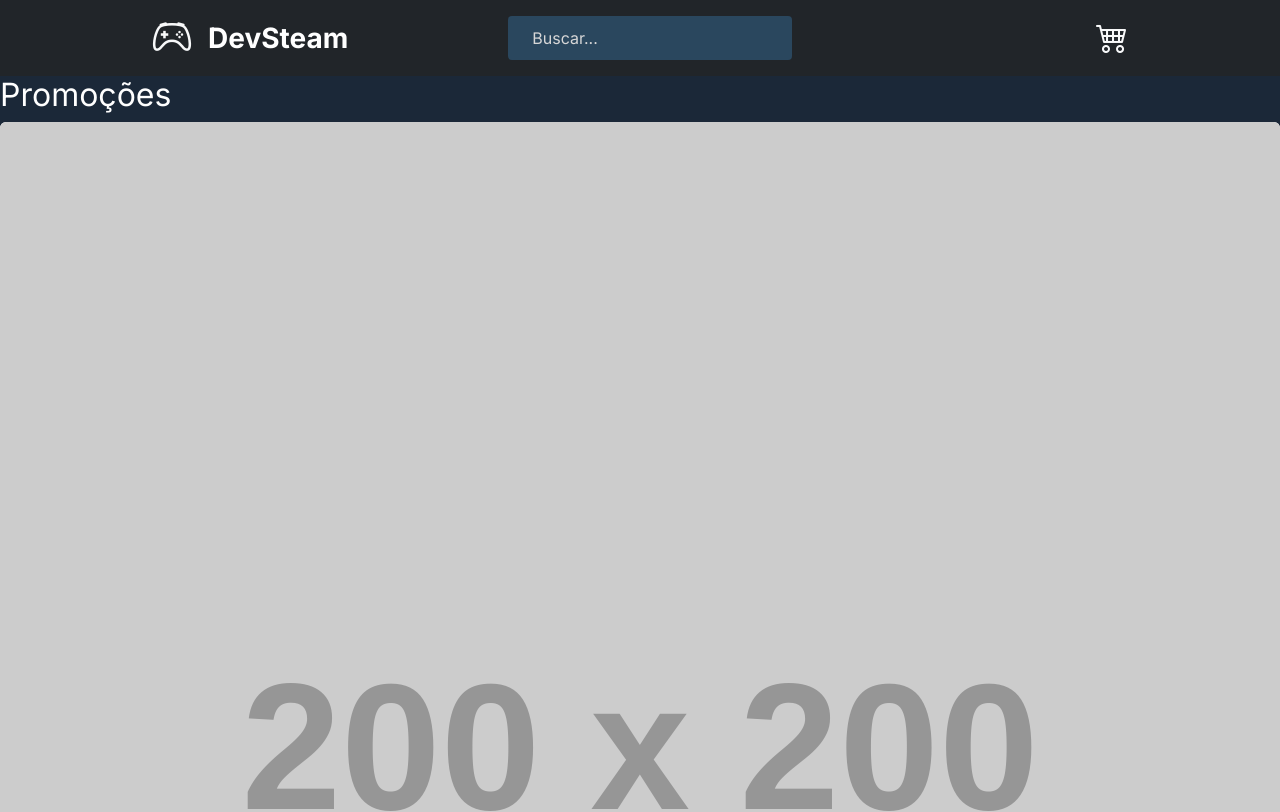
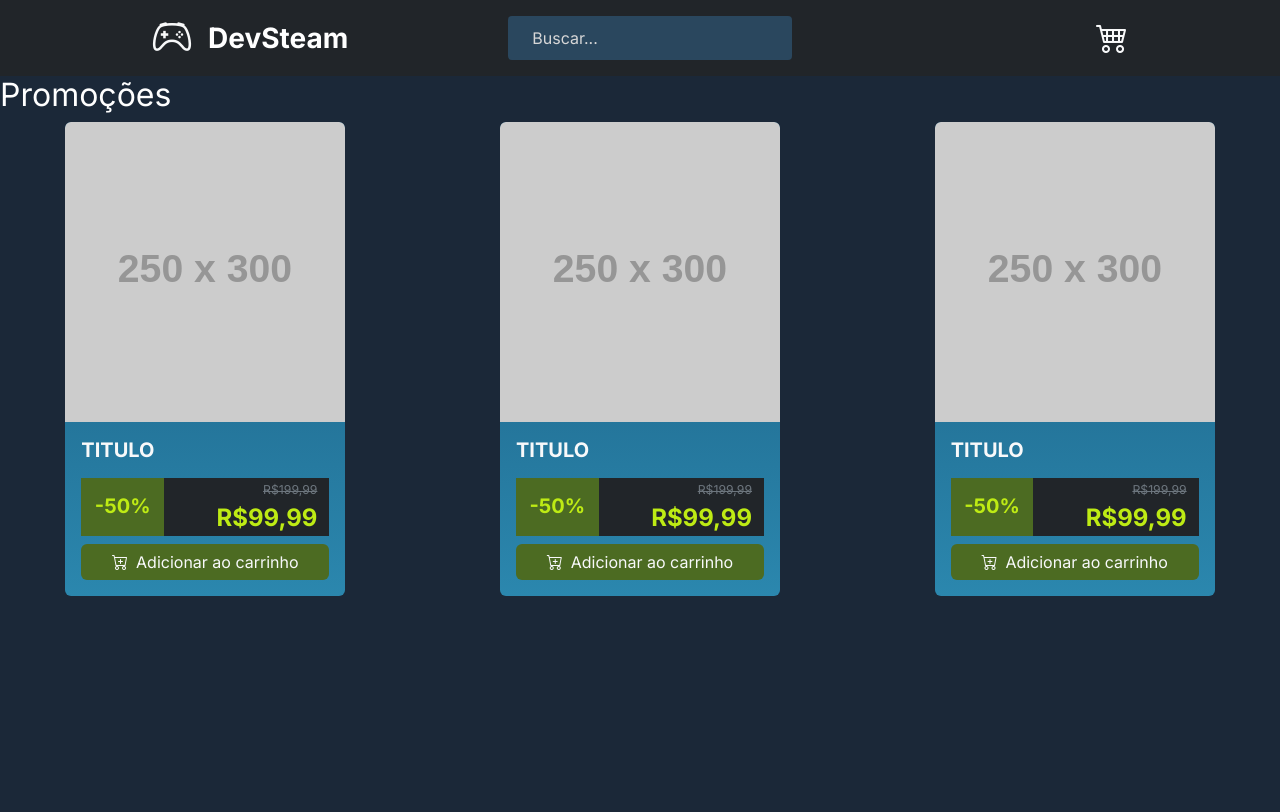
Before and after one commit to rayssanansvl/I3DS-2025, a React (Vite) app in the folder 08-devSteam/: page / in a window 1280 px wide. Shown: the top 812 px of the page. Built offline with nearby package versions, Linux system fonts and the light colour scheme.

Commit message:
PromoCard mockup

```diff
--- a/08-devSteam/src/App.css
+++ b/08-devSteam/src/App.css
@@ -14,3 +14,26 @@ body{
     background-color: #2a475e;
     color: #d7d7d7;
 }
+
+.promoCard{
+    width: 280px;
+    transition: transform 0.2s;
+    background: linear-gradient(to bottom, #19587b, #2b87ae);
+}
+
+.promoCard:hover{
+    transform: scale(1.03);
+}
+
+.desconto{
+    background-color: #4c6b22;
+    color: #beeb14;
+}
+
+.corValor{
+    color: #beeb14;
+}
+
+#addCarrinho:hover {
+    background-color: #4c6b22;
+}
--- a/08-devSteam/src/components/PromoCard.jsx
+++ b/08-devSteam/src/components/PromoCard.jsx
@@ -2,16 +2,33 @@ import React from 'react'
 
 const PromoCard = (props) => {
   return (
-    <div className='promoCard card border-0 overflow-hidden '>
-        <img className='card-img-top object-fit-cover' src="https://placehold.co/200x200" alt="" />
-        <div className='card-body'>
-            <h5 className='card-title'>Título</h5>
-            <p className='card-text'>R$ Preço</p>
-            <button className='btn btn-success w-100'>
-                <i className='bi bi-cart-plus me-2'></i>
-                Adicionar ao carrinho
-            </button>
+<div className="promoCard card border-0 overflow-hidden">
+      <img
+        className="card-img-top object-fit-cover"
+        src="https://placehold.co/250x300"
+        height={300} //ADICIONADO
+        alt="Titulo do jogo"
+      />
+      <div className="card-body d-flex flex-column gap-2">
+        <h5 className="card-title text-uppercase fw-bold text-light">Titulo</h5>
+        <div className="m-0 row h-100 align-items-center justify-content-center">
+          <span className="desconto col-4 h-100 fw-bold h5 m-0 py-3 text-center">
+            -50%
+          </span>
+          <div className="col h-100 card-text bg-dark">
+            <p className="m-0 p-0 text-end text-secondary text-decoration-line-through small">
+              <small>R$199,99</small>
+            </p>
+            <p className="corValor m-0 p-0 fs-4 text-end fw-bolder">
+              R$99,99
+            </p>
+          </div>
         </div>
+        <button id="addCarrinho" className="btn btn-success desconto text-light w-100 border-0">
+          <i className="bi bi-cart-plus me-2"></i>
+          Adicionar ao carrinho
+        </button>
+      </div>
     </div>
   )
 }
--- a/08-devSteam/src/components/Promotion.jsx
+++ b/08-devSteam/src/components/Promotion.jsx
@@ -5,8 +5,10 @@ const Promotion = () => {
   return (
     <div id="promotion">
         <h2>Promoções</h2>
-    <div id='itensPromo'>
+    <div id='itensPromo' className='d-flex flex-wrap gap-4 justify-content-around'>
     {/* inserir os cards de promoção */}
+    <PromoCard />
+    <PromoCard />
     <PromoCard />
     </div>
     </div>
```
